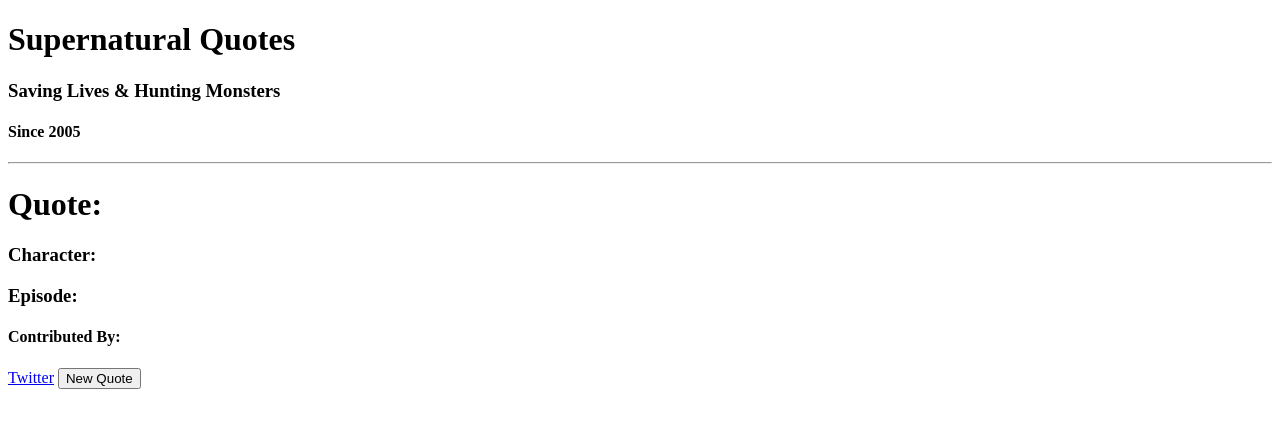
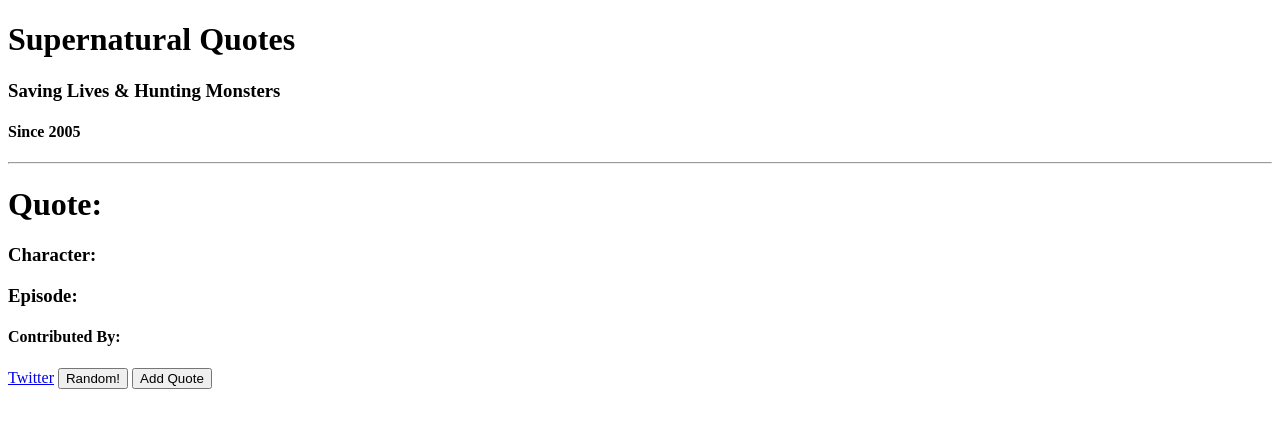
Before and after one commit to Wynterwolf/superQuotes_FRONT_V4, a plain HTML site: page index.html in a window 1280 px wide. Drawn offline with Linux system fonts and the light colour scheme; no server answers.

Commit message:
add quote button

```diff
--- a/index.html
+++ b/index.html
@@ -30,7 +30,8 @@
 
     <div>
     <a href="a" class="btn btn-default twitter">Twitter</a>
-    <button class="btn btn-default btn1" role="button">New Quote</button>
+    <button class="btn btn-default btn1" role="button">Random!</button>
+    <button class="btn btn-default btn2" role="button">Add Quote</button>
     </div>
 
 </body>
```
